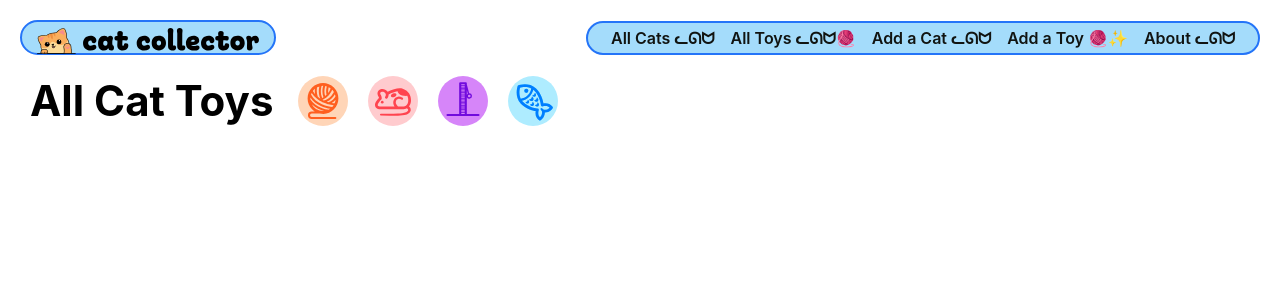
After one commit to natnichols/cat-collector, a Django app: page /toys/ in a window 1280 px wide. The commit adds this page. Shown: the top 300 px of the page. Run offline with Django 4.2, Linux system fonts and the light colour scheme; data that the repository does not hold is empty.

Commit message:
implement ToyList functionality with CBV

```diff
--- a/main_app/templates/base.html
+++ b/main_app/templates/base.html
@@ -29,6 +29,7 @@
     <nav>
       <ul>
         <li><a href="{% url 'cat-index' %}">All Cats ᓚᘏᗢ</a></li>
+        <li><a href="{% url 'toy-index' %}">All Toys ᓚᘏᗢ🧶</a></li>
         <li><a href="{% url 'cat-create' %}">Add a Cat ᓚᘏᗢ</a></li>
         <li><a href="{% url 'toy-create' %}">Add a Toy 🧶✨</a></li>
         <li><a href="{% url 'about' %}">About ᓚᘏᗢ</a></li>
--- /dev/null
+++ b/main_app/templates/main_app/toy_list.html
@@ -0,0 +1,36 @@
+{% extends 'base.html' %}
+{% load static %}
+
+{% block head %}
+<link
+  rel="stylesheet"
+  type="text/css"
+  href="{% static 'css/toys/toy-index.css' %}"
+/>
+{% endblock %}
+
+{% block content %}
+
+<section class="page-header">
+  <h1>All Cat Toys</h1>
+  <img src="{% static 'images/string.svg' %}" alt="A ball of string" />
+  <img src="{% static 'images/mouse.svg' %}" alt="A mouse" />
+  <img src="{% static 'images/post.svg' %}" alt="A scratching post" />
+  <img src="{% static 'images/fish.svg' %}" alt="A fishy toy" />
+</section>
+
+<section class="card-container">
+  {% for toy in toy_list %}
+  <div class="card" style="border-color: {{ toy.color }}">
+    <div class="card-bg" style="background-color: {{ toy.color }}"></div>
+    <a href="{% url 'toy-detail' toy.id %}">
+      <div class="card-content">
+        <h2>{{ toy.name }}</h2>
+        <p>A {{ toy.color }} toy</p>
+      </div>
+    </a>
+  </div>
+  {% endfor %}
+</section>
+
+{% endblock %}
--- a/main_app/urls.py
+++ b/main_app/urls.py
@@ -11,4 +11,6 @@ urlpatterns = [
   path('cats/<int:pk>/delete/', views.CatDelete.as_view(), name='cat-delete'),
   path('cats/<int:cat_id>/add-feeding/', views.add_feeding, name='add-feeding'),
   path('toys/create/', views.ToyCreate.as_view(), name='toy-create'),
+  path('toys/<int:pk>/', views.ToyDetail.as_view(), name='toy-detail'),
+  path('toys/', views.ToyList.as_view(), name='toy-index'),
 ]
--- a/main_app/views.py
+++ b/main_app/views.py
@@ -1,6 +1,7 @@
 # import
 from django.shortcuts import render, redirect
 from django.views.generic.edit import CreateView, UpdateView, DeleteView
+from django.views.generic import ListView, DetailView
 from .models import Cat, Toy
 from .forms import FeedingForm
 
@@ -51,3 +52,9 @@ class CatDelete(DeleteView):
 class ToyCreate(CreateView):
   model = Toy
   fields = '__all__'
+
+class ToyList(ListView):
+  model = Toy
+
+class ToyDetail(DetailView):
+  model = Toy
```
